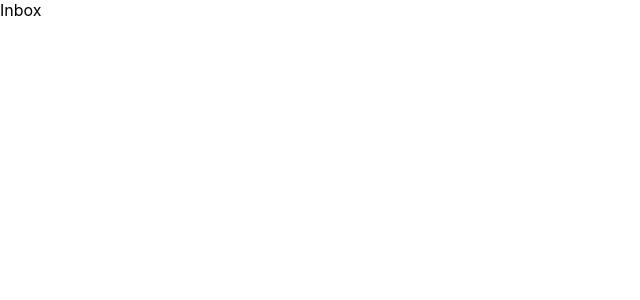
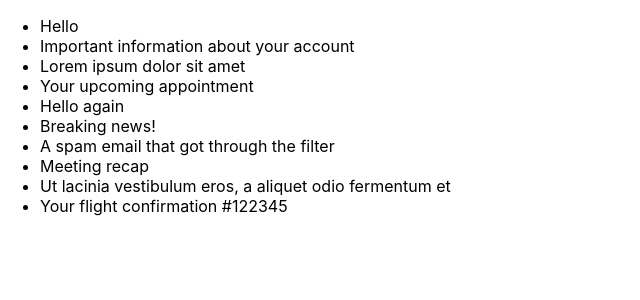
Before and after one commit to amondragon/salesloft-ui-exercise, a React (Create React App) app: page /inbox in a window 1280 px wide. Shown: the top 300 px of the page, without its empty margins (0-640 px from the left). Built offline with nearby package versions, Linux system fonts and the light colour scheme.

Commit message:
adding helper

```diff
--- a/src/components/Inbox.js
+++ b/src/components/Inbox.js
@@ -1,5 +1,13 @@
 import React from "react";
+import { parseMessages } from "../utils/MessagesHelper";
 
 export default function Inbox() {
-  return <React.Fragment>Inbox</React.Fragment>;
+  const messages = parseMessages();
+  return (
+    <ul>
+      {messages.map((message) => (
+        <li>{message.subject}</li>
+      ))}
+    </ul>
+  );
 }
--- /dev/null
+++ b/src/utils/MessagesHelper.js
@@ -0,0 +1,15 @@
+import data from "../emails.json";
+
+export const parseMessages = () => {
+  return data.messages.map((message) => {
+    return {
+      ...message,
+      selected: false,
+      formatedDate: new Date(message.date).toLocaleDateString("en-US", {
+        month: "short",
+        day: "numeric",
+        year: "numeric",
+      }),
+    };
+  });
+};
```
